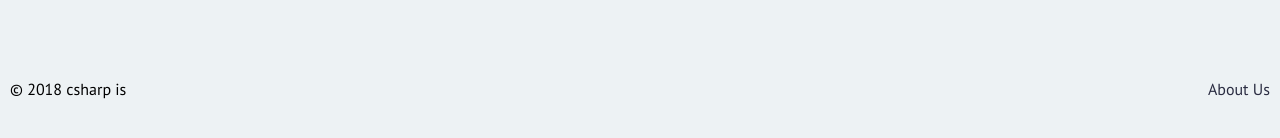
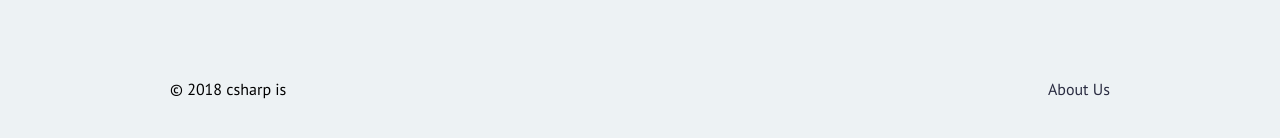
Before and after one commit to yoojene/csharpis-ui, an Angular app: page / in a window 1280 px wide. Shown: the part 692-830 px from the top of the page. Built offline with nearby package versions, Linux system fonts and the light colour scheme.

Commit message:
Use out container

```diff
--- a/src/app/components/footer/footer.component.html
+++ b/src/app/components/footer/footer.component.html
@@ -1,4 +1,4 @@
-<footer class="container">
+<footer class="cs-container">
   <span>© 2018 csharp is</span>
   <div class="links-container">
     <a href="#">About Us</a>
```
